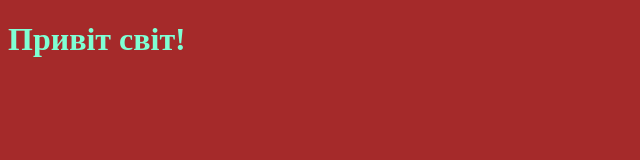
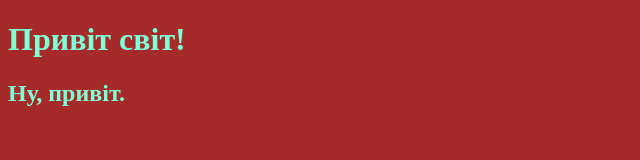
Before and after one commit to Korlinsis/test-progeckt, a plain HTML site: page index.html in a window 1280 px wide. Shown: the whole page, without its empty margins (0-640 px from the left). Drawn offline with Linux system fonts and the light colour scheme.

```diff
--- a/index.html
+++ b/index.html
@@ -8,5 +8,6 @@
 </head>
 <body>
     <h1>Привіт світ!</h1>
+    <h2>Ну, привіт.</h2>
 </body>
 </html>
```
Also changed, not shown: .prettier.json (added).
